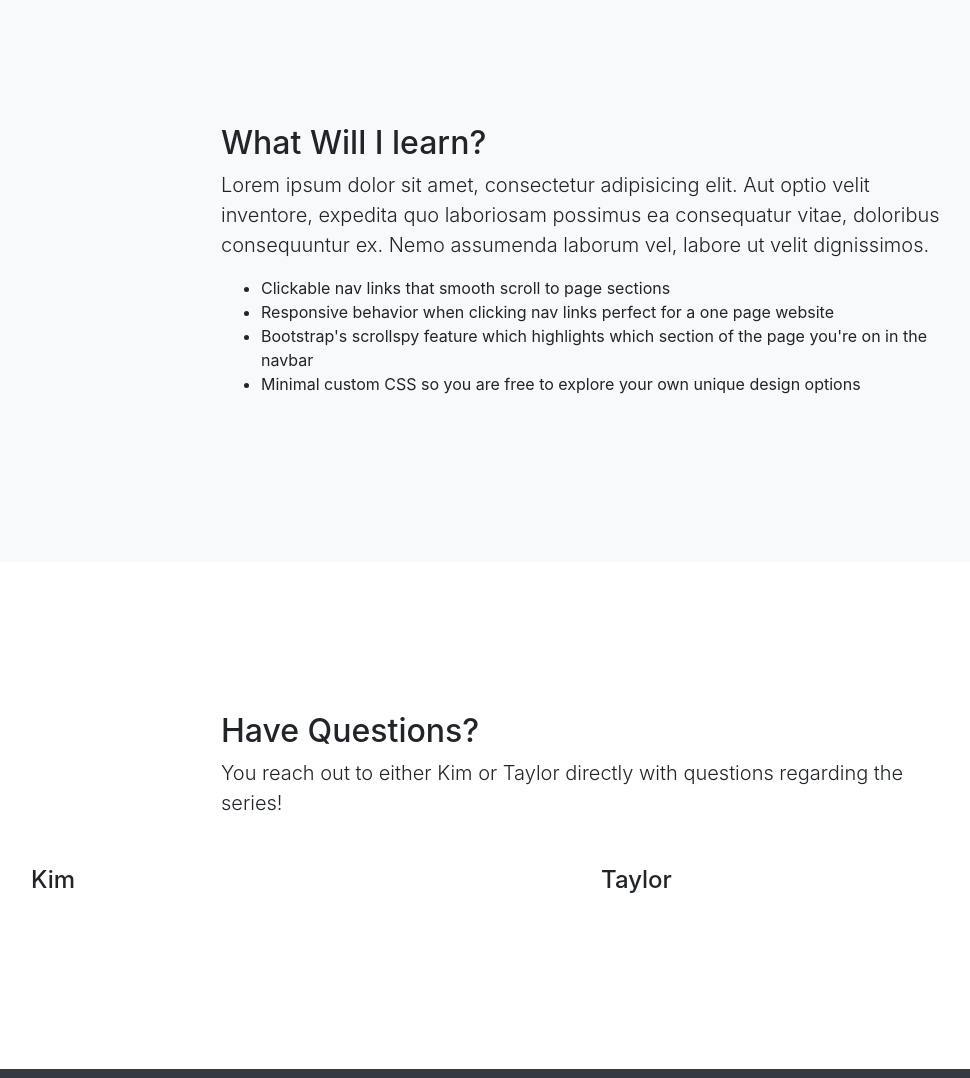
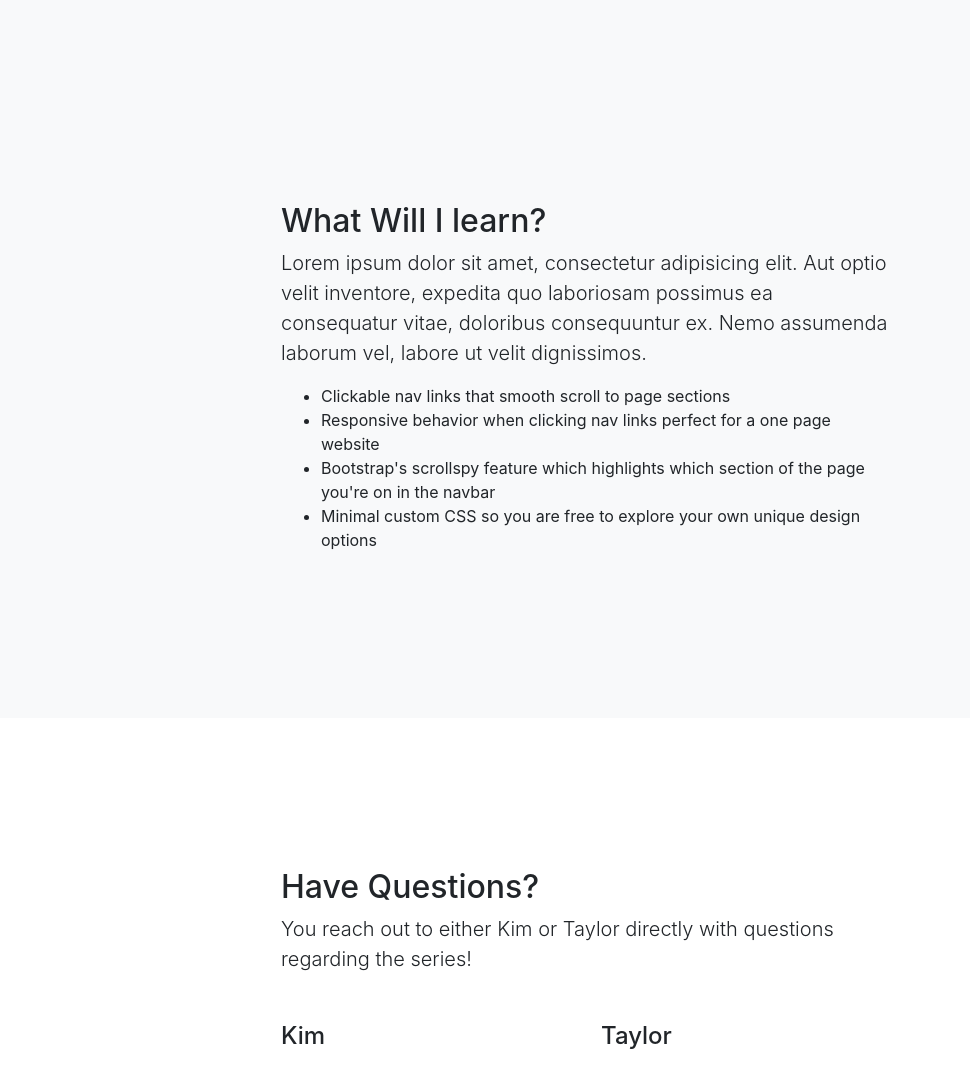
Before and after one commit to taylovision/sketchbook-series, a website with bundled scripts: page index.html in a window 1280 px wide. Shown: the part 1540-2618 px from the top of the page, without its empty margins (54-1024 px from the left). Built offline with nearby package versions, Linux system fonts and the light colour scheme.

Commit message:
structure corrections

```diff
--- a/index.html
+++ b/index.html
@@ -53,9 +53,9 @@
     </header>
 
     <section id="about">
-      <div class="container">
-        <div class="row">
-          <div class="col-lg-8 mx-auto">
+         <div class="container-fluid">
+        <div class="row justify-content-center">
+          <div class="col-lg-6">
             <h2>About Sketchbook Series</h2>
             <p class="lead">This is a great place to talk about your webpage. This template is purposefully unstyled so you can use it as a boilerplate or starting point for you own landing page designs! This template features:</p>
             <ul>
@@ -91,9 +91,9 @@
     </section>
 
 	 <section id="curriculum" class="bg-light">
-      <div class="container">
-        <div class="row">
-          <div class="col-lg-8 mx-auto">
+       <div class="container-fluid">
+        <div class="row justify-content-center">
+          <div class="col-lg-6 col-sm-12">
             <h2>What Will I learn?</h2>
             <p class="lead">Lorem ipsum dolor sit amet, consectetur adipisicing elit. Aut optio velit inventore, expedita quo laboriosam possimus ea consequatur vitae, doloribus consequuntur ex. Nemo assumenda laborum vel, labore ut velit dignissimos.</p>
 			<h4></h4>
@@ -109,18 +109,19 @@
     </section>
 
     <section id="contact">
-      <div class="container">
-        <div class="row">
-          <div class="col-lg-8 mx-auto">
+         <div class="container-fluid">
+        <div class="row justify-content-center">
+          <div class="col-lg-6 col-sm-12">
             <h2>Have Questions?</h2>
             <p class="lead mb-5">You reach out to either Kim or Taylor directly with questions regarding the series!</p>
           </div>
-		    <div class="col-lg-6">
+		    <div class="w-100"></div>
+		    <div class="col-lg-3 col-sm-12">
 		  	<h4 class="mb-2">Kim</h4>
 			<p class="mb-4"><a href="mailto:"></a></p>
 
 		  </div>
-		  <div class="col-lg-6">
+		  <div class="col-lg-3 col-sm-12">
 			<h4 class="mb-2">Taylor</h4>
 			<p><a href="mailto:"></a></p>
 			</div>
```
